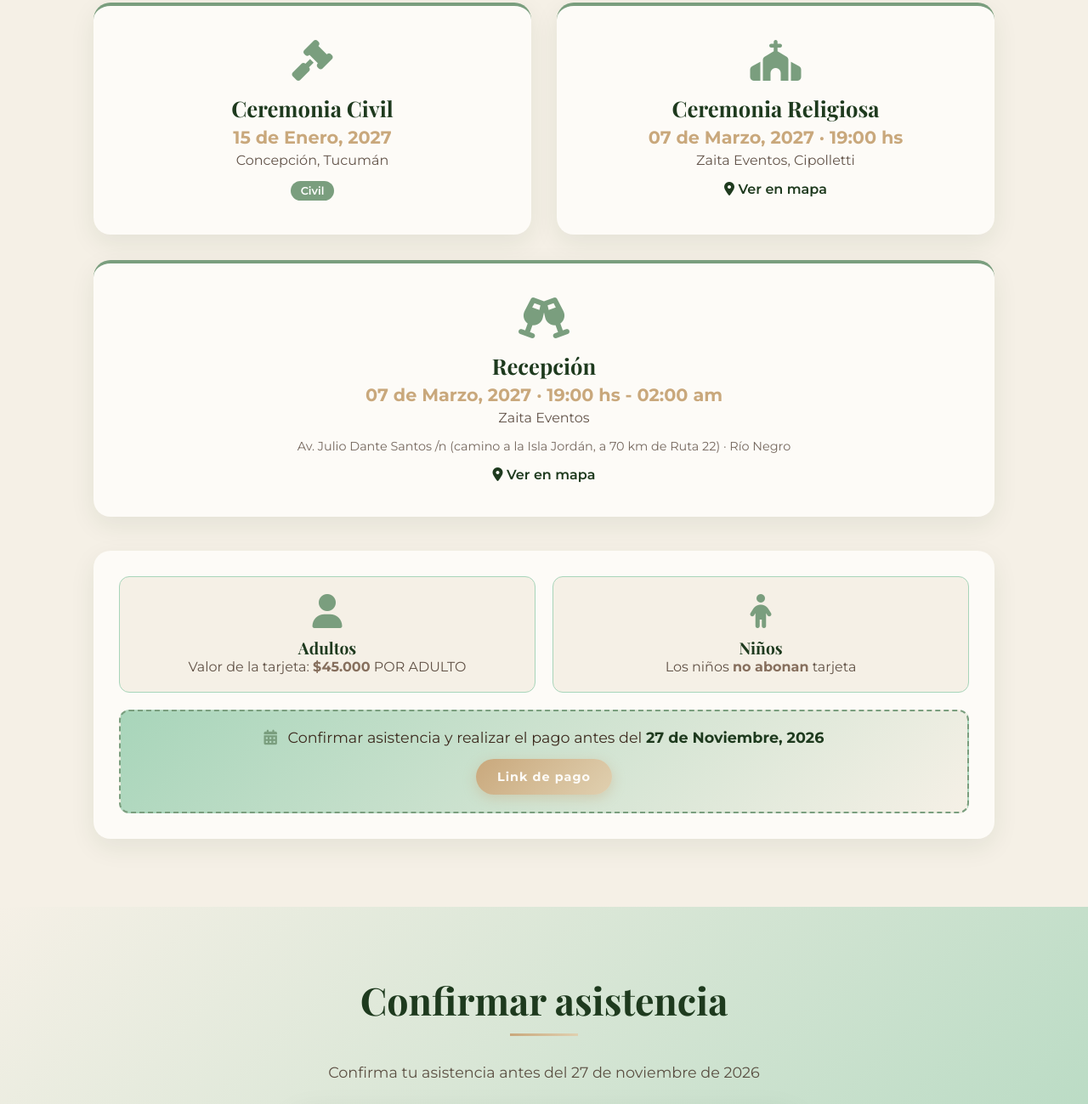
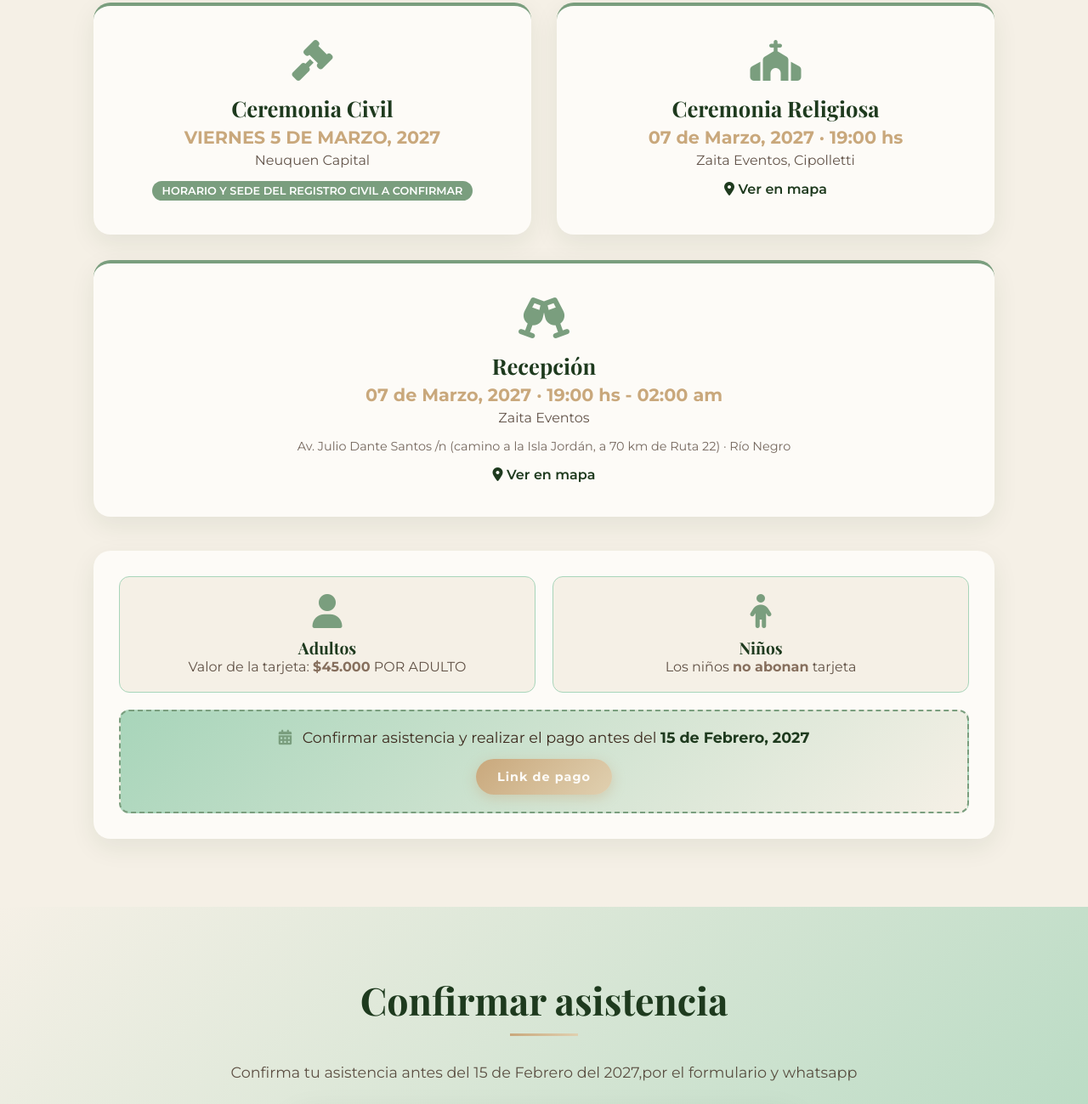
Before and after one commit to Publicaciones-conce/Neuquen.web, a plain HTML site: page index.html in a window 1280 px wide. Shown: the part 2846-4145 px from the top of the page at 85% size. Drawn offline with nearby package versions, Linux system fonts and the light colour scheme.

Commit message:
Fix HTML formatting and update event details

```diff
--- a/index.html
+++ b/index.html
@@ -119,9 +119,9 @@
                 <div class="detail-card" data-delay="0">
                     <i class="fas fa-gavel detail-icon"></i>
                     <h3>Ceremonia Civil</h3>
-                    <p class="detail-time">15 de Enero, 2027</p>
-                    <p class="detail-address">Concepción, Tucumán</p>
-                    <span class="detail-tag">Civil</span>
+                    <p class="detail-time">VIERNES 5 DE MARZO, 2027</p>
+                    <p class="detail-address">Neuquen Capital</p>
+                    <span class="detail-tag">HORARIO Y SEDE DEL REGISTRO CIVIL A CONFIRMAR</span>
                 </div>
 
                 <!-- Ceremonia Religiosa y Recepción -->
@@ -144,7 +144,7 @@
                     <p class="detail-time">07 de Marzo, 2027 · 19:00 hs - 02:00 am</p>
                     <p class="detail-address">Zaita Eventos</p>
                     <p class="detail-address-small">Av. Julio Dante Santos /n (camino a la Isla Jordán, a 70 km de Ruta 22) · Río Negro</p>
-                    <a href="https://maps.app.goo.gl/pMKXopAbt4xSG7Hc6" target="_blank" class="detail-map">
+                    <a href="https://maps.app.goo.gl/N8ZNWQMCpnjt4Rag9" target="_blank" class="detail-map">
                         <i class="fas fa-map-marker-alt"></i> Ver en mapa
                     </a>
                 </div>
@@ -165,7 +165,7 @@
                     </div>
                 </div>
                 <div class="ticket-deadline">
-                    <p><i class="fas fa-calendar-alt"></i> Confirmar asistencia y realizar el pago antes del <strong>27 de Noviembre, 2026</strong></p>
+                    <p><i class="fas fa-calendar-alt"></i> Confirmar asistencia y realizar el pago antes del <strong>15 de Febrero, 2027</strong></p>
                     <a href="https://www.mercadopago.com.ar/checkout/v1/payment/redirect/cada78b7-6c9c-4aac-a4a3-5809bae5ea18/payment-option-form/?source=link&preference-id=795695270-bcb4247a-ff04-48e1-bb5b-31aea450d631&router-request-id=e21fff8b-3840-4b19-b7cf-eca29ac6248e&p=2d1393a08a86ba8781dfccd93e5e60a5"_blank" class="btn-gold btn-small">Link de pago</a>
                 </div>
             </div>
@@ -178,7 +178,7 @@
     <section id="rsvp" class="section">
     <div class="container">
         <h2 class="section-title">Confirmar asistencia</h2>
-        <p class="rsvp-subtitle">Confirma tu asistencia antes del 27 de noviembre de 2026</p>
+        <p class="rsvp-subtitle">Confirma tu asistencia antes del 15 de Febrero del 2027,por el formulario y whatsapp </p>
 
         <!-- Formulario con Google Sheets -->
         <form id="rsvp-form"
```
